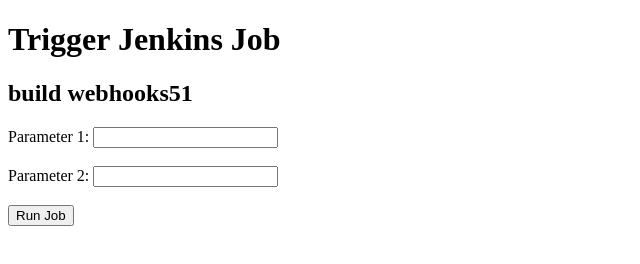
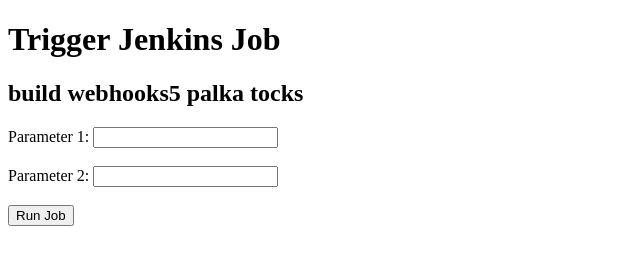
Before and after one commit to DhanushKeloth/newjenkinsrepo, a website built with webpack: page index.html in a window 1280 px wide. Shown: the whole page, without its empty margins (0-640 px from the left). Built offline with nearby package versions, Linux system fonts and the light colour scheme.

Commit message:
Update index.html

```diff
--- a/index.html
+++ b/index.html
@@ -5,7 +5,7 @@
 </head>
 <body>
     <h1>Trigger Jenkins Job</h1>
-  <h2>build webhooks51</h2>
+  <h2>build webhooks5 palka tocks</h2>
     <form action="http://localhost:8080/job/html-form/ws/index.html" method="POST">
         <label for="param1">Parameter 1:</label>
         <input type="text" id="param1" name="PARAM1"><br><br>
```
